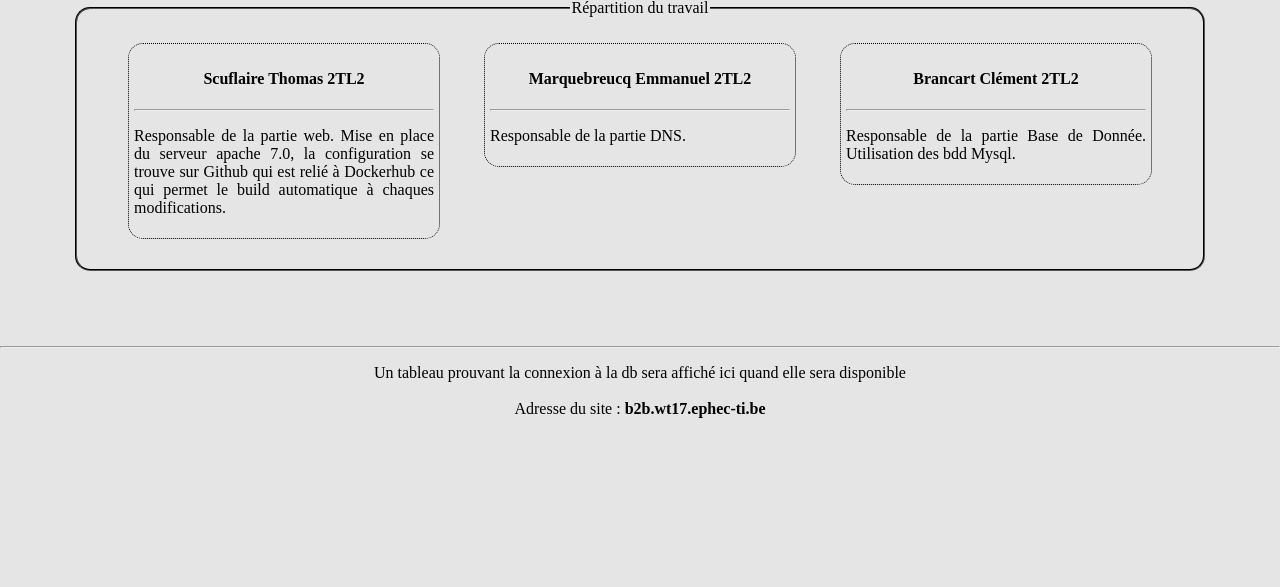
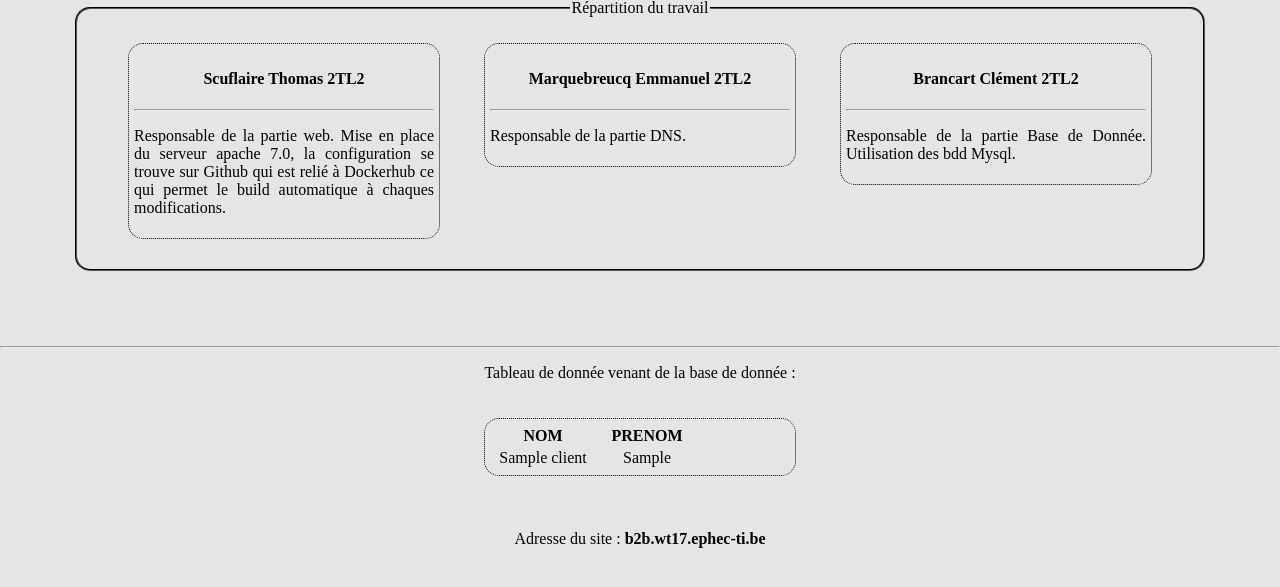
Before and after one commit to gregorovitz/AdminReseauProjet, a PHP site: page / in a window 1280 px wide. Shown: the part 213-800 px from the top of the page. Run offline with PHP 8.4, Linux system fonts and the light colour scheme; tables that the repository leaves empty or names only in its code hold one stand-in row (values such as "Sample post").

Commit message:
Update index.php

```diff
--- a/web-SSL(Expérimental)/b2b/index.php
+++ b/web-SSL(Expérimental)/b2b/index.php
@@ -1,3 +1,23 @@
+<?php
+try{
+    $sql='SELECT * from test.clients';
+    $dbh = new PDO('mysql:host=172.17.0.1;dbname=test','pseudo','wt17');
+    $sth = $dbh->prepare($sql);
+    $infos = $sth->execute();
+    $infos = $sth->fetchAll(PDO::FETCH_ASSOC);
+    $dbh = null;
+    $ligne="";
+    foreach($infos as $key=>$value){
+	    $ligne.='<tr>';
+	    $ligne.='<td>'.$infos[$key]["nom"].'</td>';
+	    $ligne.='<td>'.$infos[$key]["prenom"].'</td>';
+	    $ligne.='</tr>';
+    }
+}
+catch (PDOException $Exception){
+    $ligne='<tr><td>'.$Exception->getMessage( ).'</td></tr>';
+}
+echo'
 <html>
 	<head>
 		<link rel=stylesheet href="style.css">
@@ -36,6 +56,13 @@
 		</fieldset>
 	</section>
 	<hr>
-    <p> Un tableau prouvant la connexion à la db sera affiché ici quand elle sera disponible<br><br> Adresse du site : <b>b2b.wt17.ephec-ti.be</b> </p>
+	<p> Tableau de donnée venant de la base de donnée : </p>
+	<article>
+	    <table>
+	      <tr><th>NOM</th><th>PRENOM</th></tr>
+	      '.$ligne.'
+	    </table>
+	</article>
+	<br><br><p> Adresse du site : <b>b2b.wt17.ephec-ti.be</b> </p>
   </body>
-</html>
+</html>';
```
